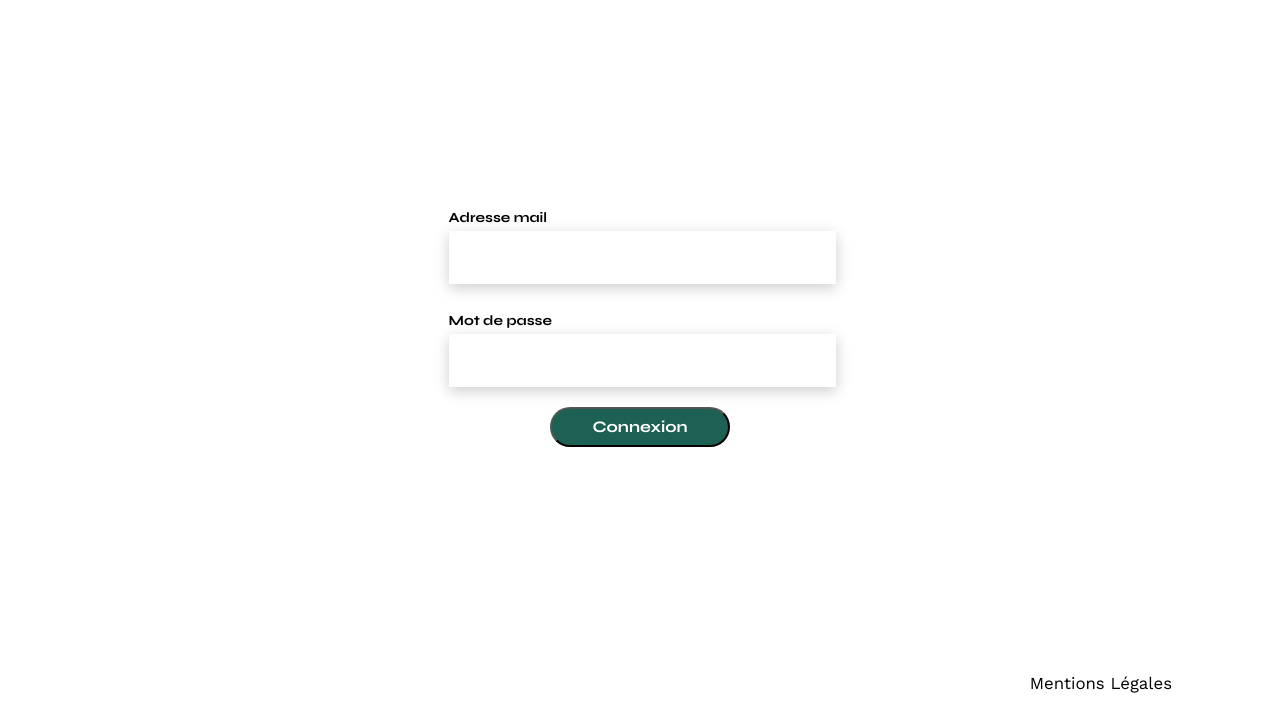
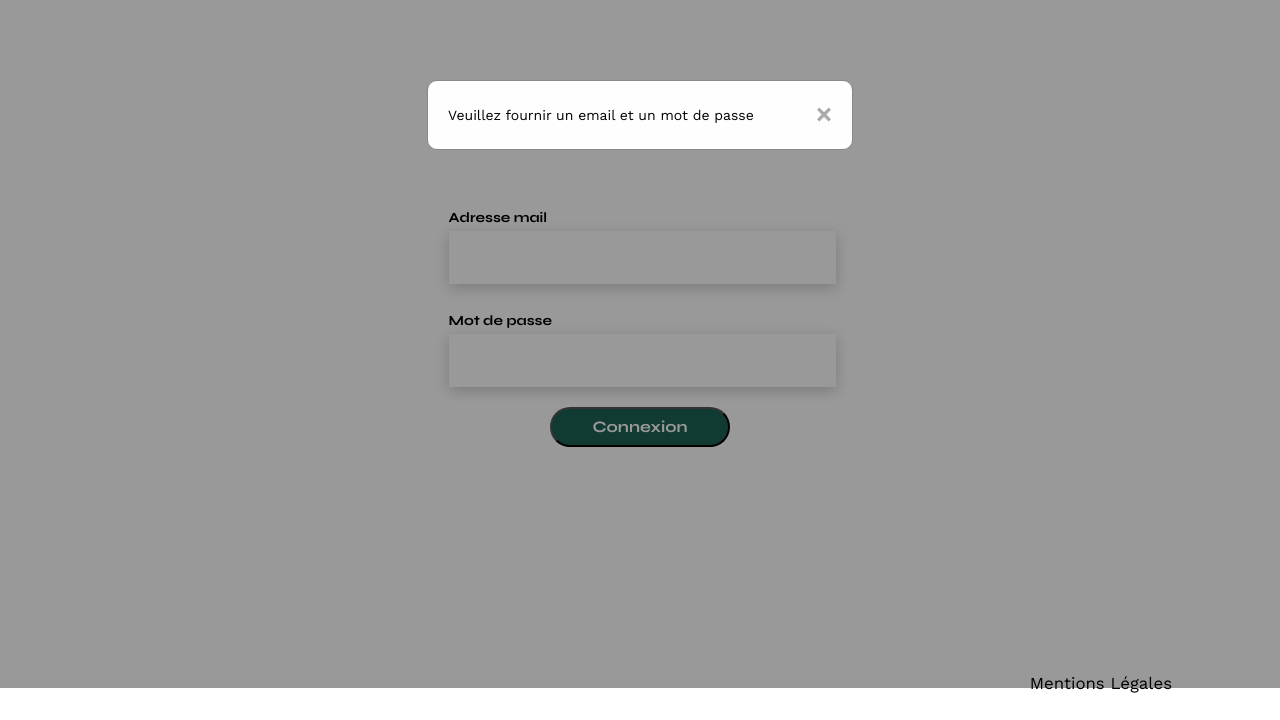
Before and after one commit to Sh1n0u/projet3, a plain HTML site: page FrontEnd/login.html in a window 1280 px wide. Both pictures are taken after a click on the button "Connexion". Shown: the part 112-832 px from the top of the page. Drawn offline with nearby package versions, Linux system fonts and the light colour scheme.

Commit message:
Fix modal error

```diff
--- a/FrontEnd/assets/login.js
+++ b/FrontEnd/assets/login.js
@@ -1,9 +1,18 @@
-
-
-
-
 
 const form = document.getElementById('connexion');
+
+function showModal(message) {
+    const modal = document.getElementById('modal');
+    const modalMessage = document.getElementById('modal-message');
+    modalMessage.textContent = message;
+    modal.style.display = 'block';
+
+    // Gestionnaire d'événement pour fermer la modale en cliquant sur le bouton de fermeture (la croix "x")
+    const modalClose = document.getElementById('modal-close');
+    modalClose.onclick = function () {
+      modal.style.display = 'none';
+    };
+}
 
 form.addEventListener('click', (event) => {
 	event.preventDefault(); // Empêcher l'envoi du formulaire
@@ -13,7 +22,7 @@ form.addEventListener('click', (event) => {
 
 	// Vérifier que l'email et le mot de passe ont été fournis
 	if (!email || !password) {
-		alert('Veuillez fournir un email et un mot de passe');
+		showModal('Veuillez fournir un email et un mot de passe');
 		return;
 	}
 
@@ -37,18 +46,8 @@ form.addEventListener('click', (event) => {
 				window.location.href = 'index.html';
 			} else {
 				// Si l'authentification échoue, afficher un message d'erreur
-				alert('Email ou mot de passe incorrect');
+				showModal('Email ou mot de passe incorrect');
 				window.location.href = 'login.html';
 			}
 		})
-		.catch(error => {
-			console.error(error);
-			alert('Une erreur est survenue');
-		});
 });
-
-
-if (localStorage.getItem('token')) {
-	const logOutElement = document.getElementById('login');
-	logOutElement.textContent = "Log out"
-}
--- a/FrontEnd/assets/style.css
+++ b/FrontEnd/assets/style.css
@@ -310,3 +310,42 @@ input[type="email"], input[type="password"] {
 .gm {
 	display: none;
 }
+/* ///////////////////////////////// */
+
+.modal-error {
+	display: none;
+	position: fixed;
+	z-index: 1;
+	left: 0;
+	top: 0;
+	width: 100%;
+	height: 100%;
+	overflow: auto;
+	background-color: rgba(0, 0, 0, 0.4);
+  }
+
+  .modal-content {
+	background-color: #fefefe;
+	margin: 15% auto;
+	padding: 20px;
+	border: 1px solid #888;
+	width: 30%;
+	border-radius: 10px;
+	display: flex;
+	align-items: center;
+	justify-content: space-between;
+  }
+
+  .close {
+	color: #aaa;
+	float: right;
+	font-size: 28px;
+	font-weight: bold;
+  }
+
+  .close:hover,
+  .close:focus {
+	color: black;
+	text-decoration: none;
+	cursor: pointer;
+  }
--- a/FrontEnd/login.html
+++ b/FrontEnd/login.html
@@ -32,6 +32,14 @@
                 <input type="password" name="password" id="password">
                 <input type="button" name="connexion" id="connexion" value="Connexion">
             </form>
+
+            <div id="modal" class="modal-error">
+				<div class="modal-content">
+                    <p id="modal-message"></p>
+                    <span class="close">&times;</span>
+				</div>
+			</div>
+
         </main>
         <footer>
             <nav>
```
Also changed, not shown: FrontEnd/assets/gallery.js (+1 -10 lines), FrontEnd/assets/modal.js (+25 -14 lines), FrontEnd/index.html (+9 -1 lines), FrontEnd/prettierrc.json (added, +8 -0 lines), 1 other file.
